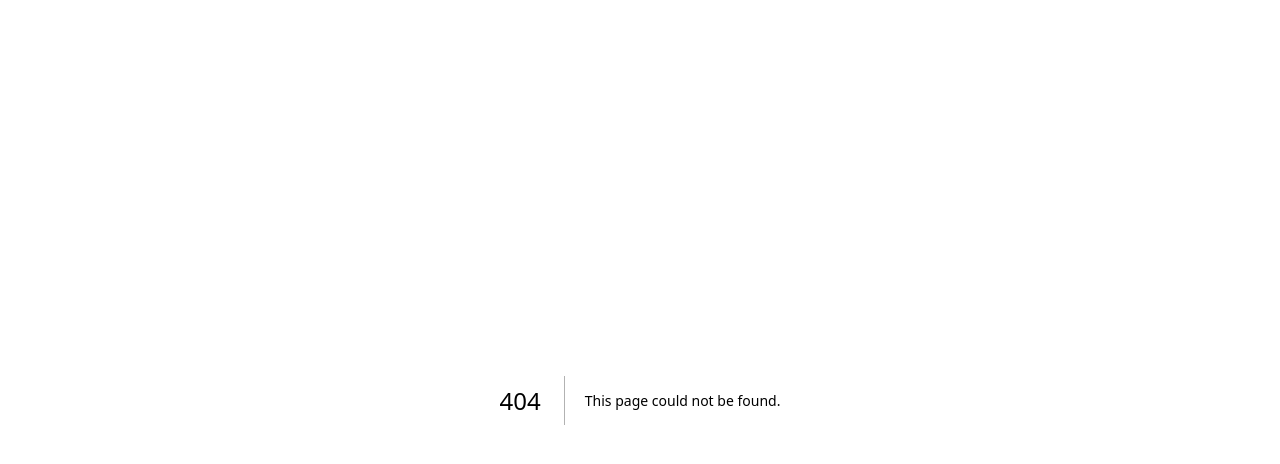
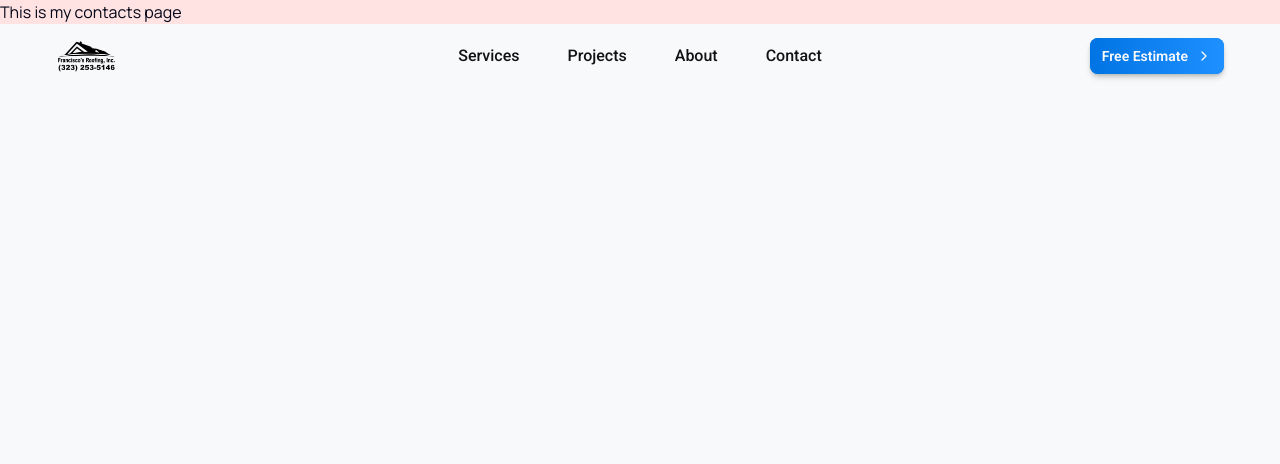
Before and after one commit to stevenpartida/franciscosroofinginc-website, a Next.js app: page /contact in a window 1280 px wide. Before the commit this address had no page. Shown: the top 464 px of the page. Built offline with nearby package versions, Linux system fonts and the light colour scheme.

Commit message:
Created the 'contact' route

```diff
--- /dev/null
+++ b/app/(root)/contact/layout.tsx
@@ -0,0 +1,12 @@
+import Navbar from "@/components/Navbar";
+
+export default function Layout({
+  children,
+}: Readonly<{ children: React.ReactNode }>) {
+  return (
+    <div className="flex flex-col bg-white">
+      <Navbar theme="dark" />
+      <main className="flex-grow">{children}</main>
+    </div>
+  );
+}
--- /dev/null
+++ b/app/(root)/contact/page.tsx
@@ -0,0 +1,5 @@
+import React from "react";
+
+export default function page() {
+  return <div className="bg-red-100">This is my contacts page</div>;
+}
--- a/components/Navbar.tsx
+++ b/components/Navbar.tsx
@@ -12,7 +12,7 @@ const navigation = [
   { name: "Services", href: "/#services" },
   { name: "Projects", href: "/" },
   { name: "About", href: "/about" },
-  { name: "Contact", href: "/" },
+  { name: "Contact", href: "/contact" },
 ];
 
 type NavBarProps = {
```
